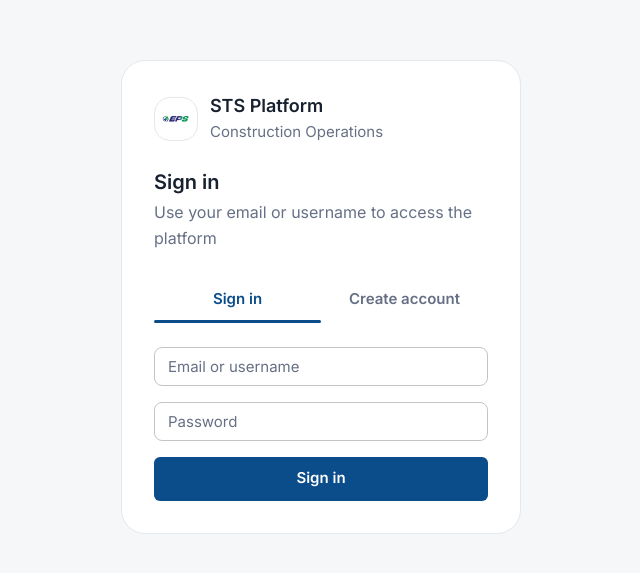
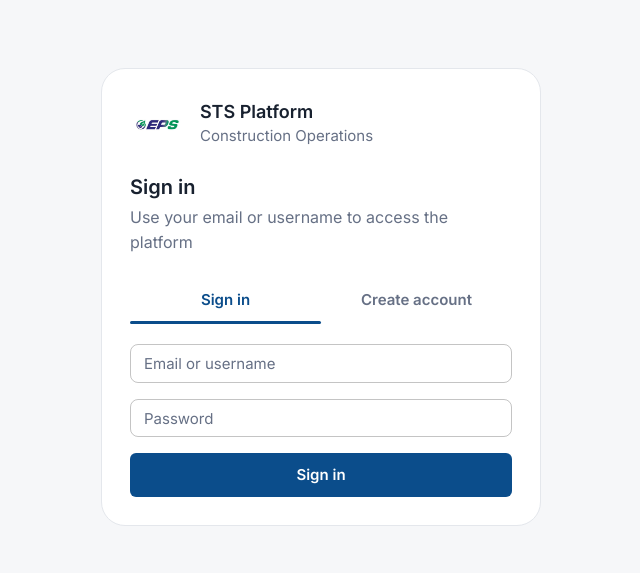
Before and after one commit to EPS-OPERATION/STS-Daily-Report, a React (Vite) app in the folder apps/web/: page /login in a window 1280 px wide. Shown: the part 103-676 px from the top of the page, without its empty margins (319-959 px from the left). Built offline with nearby package versions, Linux system fonts and the light colour scheme; no server answers; what @sts/shared would draw is missing.

Commit message:
style(auth): flat compact auth header with borderless larger EPS logo

```diff
--- a/apps/web/src/features/auth/components/auth-shell.tsx
+++ b/apps/web/src/features/auth/components/auth-shell.tsx
@@ -6,12 +6,13 @@
 export function AuthShell({ children }: { children: ReactNode }) {
   return (
     <Box sx={{ minHeight: "100dvh", display: "flex", alignItems: "center", justifyContent: "center", bgcolor: "background.default", p: 2 }}>
-      <Box sx={{ width: "100%", maxWidth: 400, bgcolor: "background.paper", border: "1px solid", borderColor: "divider", borderRadius: 3, p: { xs: 3, sm: 4 } }}>
-        <Stack direction="row" spacing={1.5} alignItems="center" sx={{ mb: 3 }}>
-          <Box sx={{ width: 44, height: 44, borderRadius: 2, bgcolor: "common.white", border: "1px solid", borderColor: "divider", display: "flex", alignItems: "center", justifyContent: "center", p: 0.5, flexShrink: 0 }}>
-            <Box component="img" src="/brand/logo-eps.png" alt="EPS" sx={{ width: "100%", height: "100%", objectFit: "contain" }} />
+      <Box sx={{ width: "100%", maxWidth: 440, bgcolor: "background.paper", border: "1px solid", borderColor: "divider", borderRadius: 3, p: { xs: 2.5, sm: 3.5 } }}>
+        <Stack direction="row" spacing={1.75} alignItems="center" sx={{ mb: 2.5 }}>
+          <Box component="img" src="/brand/logo-eps.png" alt="EPS" sx={{ width: 56, height: 56, objectFit: "contain", display: "block", flexShrink: 0 }} />
+          <Box>
+            <Typography variant="h5" sx={{ lineHeight: 1.2 }}>STS Platform</Typography>
+            <Typography variant="caption" color="text.secondary">Construction Operations</Typography>
           </Box>
-          <Box><Typography variant="h5">STS Platform</Typography><Typography variant="caption" color="text.secondary">Construction Operations</Typography></Box>
         </Stack>
         {children}
       </Box>
--- a/apps/web/src/pages/login-page.tsx
+++ b/apps/web/src/pages/login-page.tsx
@@ -13,10 +13,10 @@
         <Typography variant="h4" sx={{ mb: 0.5 }}>
           {tab === 0 ? "Sign in" : "Create account"}
         </Typography>
-        <Typography variant="body1" color="text.secondary" sx={{ mb: 3 }}>
+        <Typography variant="body1" color="text.secondary" sx={{ mb: 2.5 }}>
           {tab === 0 ? "Use your email or username to access the platform" : "Request access for your contractor company"}
         </Typography>
-        <Tabs value={tab} onChange={(_, value: number) => setTab(value)} variant="fullWidth" aria-label="Account access" sx={{ mb: 3 }}>
+        <Tabs value={tab} onChange={(_, value: number) => setTab(value)} variant="fullWidth" aria-label="Account access" sx={{ mb: 2.5 }}>
           <Tab label="Sign in" id="sign-in-tab" aria-controls="sign-in-panel" /><Tab label="Create account" id="create-account-tab" aria-controls="create-account-panel" />
         </Tabs>
         <div role="tabpanel" id={tab === 0 ? "sign-in-panel" : "create-account-panel"} aria-labelledby={tab === 0 ? "sign-in-tab" : "create-account-tab"}>
```
